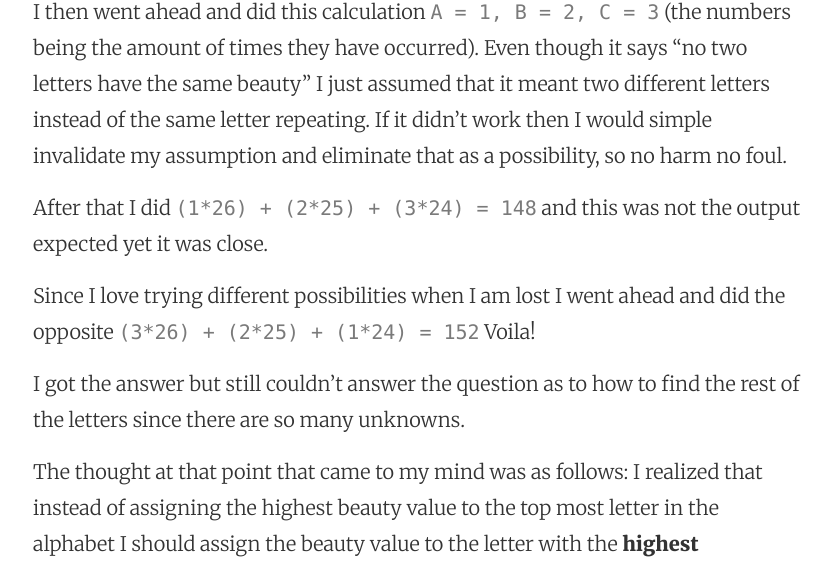
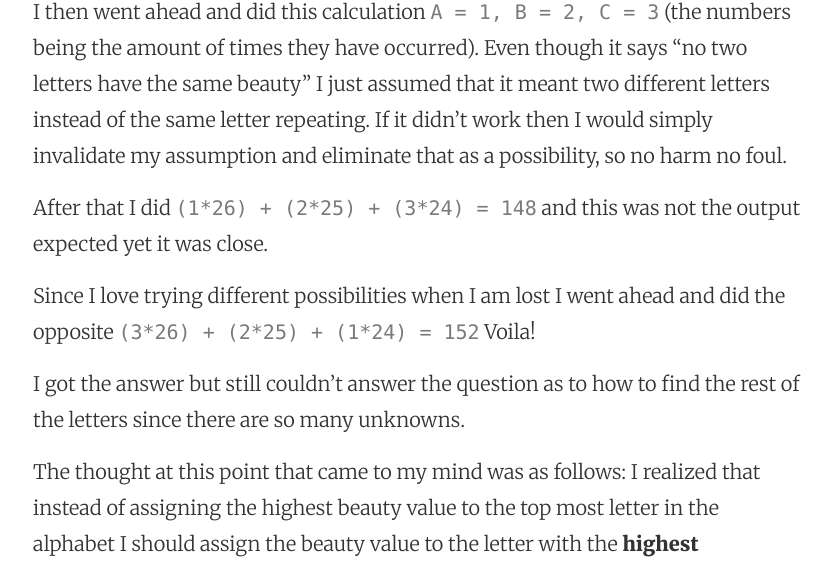
Before and after one commit to JungMinu/AvetisG.github.io, a Jekyll site: the page built from _posts/2015-06-18-facebook-hacker-cup-2013-problem-beautiful-strings.md, in a window 1280 px wide and 1400 px high, scrolled down 3872 px. Shown: the part 261-829 px from the top of the window, without its empty margins (223-1055 px from the left). Built offline with Jekyll 4.4.1, drawn with Linux system fonts in a browser that asks for light colours; nearby versions of some CDN libraries; Markdown is read by kramdown in place of the engine named in the settings; comment, search, counter and statistics services are not loaded; some of the changed text lies outside the part shown.

Commit message:
Update 2015-06-18-facebook-hacker-cup-2013-problem-beautiful-strings.md

````diff
--- a/_posts/2015-06-18-facebook-hacker-cup-2013-problem-beautiful-strings.md
+++ b/_posts/2015-06-18-facebook-hacker-cup-2013-problem-beautiful-strings.md
@@ -59,7 +59,7 @@ I thought that if it goes all the way from 1 to 26 then we already have boundari
 
 Since in our case we are talking about the alphabet I thought of A being the highest, B being in the middle and C being in the very end.
 
-I then went ahead and did this calculation `A = 1, B = 2, C = 3` (the numbers being the amount of times they have occurred). Even though it says "no two letters have the same beauty" I just assumed that it meant two different letters instead of the same letter repeating. If it didn't work then I would simple invalidate my assumption and eliminate that as a possibility, so no harm no foul.
+I then went ahead and did this calculation `A = 1, B = 2, C = 3` (the numbers being the amount of times they have occurred). Even though it says "no two letters have the same beauty" I just assumed that it meant two different letters instead of the same letter repeating. If it didn't work then I would simply invalidate my assumption and eliminate that as a possibility, so no harm no foul.
 
 After that I did `(1*26) + (2*25) + (3*24) = 148` and this was not the output expected yet it was close.
 
@@ -67,7 +67,7 @@ Since I love trying different possibilities when I am lost I went ahead and did
 
 I got the answer but still couldn't answer the question as to how to find the rest of the letters since there are so many unknowns.
 
-The thought at that point that came to my mind was as follows: I realized that instead of assigning the highest beauty value to the top most letter in the alphabet I should assign the beauty value to the letter with the **highest frequency** in a descending order.
+The thought at this point that came to my mind was as follows: I realized that instead of assigning the highest beauty value to the top most letter in the alphabet I should assign the beauty value to the letter with the **highest frequency** in a descending order.
 
 This is exactly what the first example demonstrated.
 
@@ -83,7 +83,9 @@ This was just one of those cases where I couldn't ask anybody around me and so t
 
 I took C# as a weapon of choice and started coding away.
 
-I started from the main method and wrote it all up as how I imagined it to be. Some functions still nonexistent, but the skeleton complete.
+I started from the main method and wrote it all up as how I imagined it to be.
+
+Some functions still nonexistent, but the skeleton complete.
 
 ```C#
 static void Main(string[] args)
````
